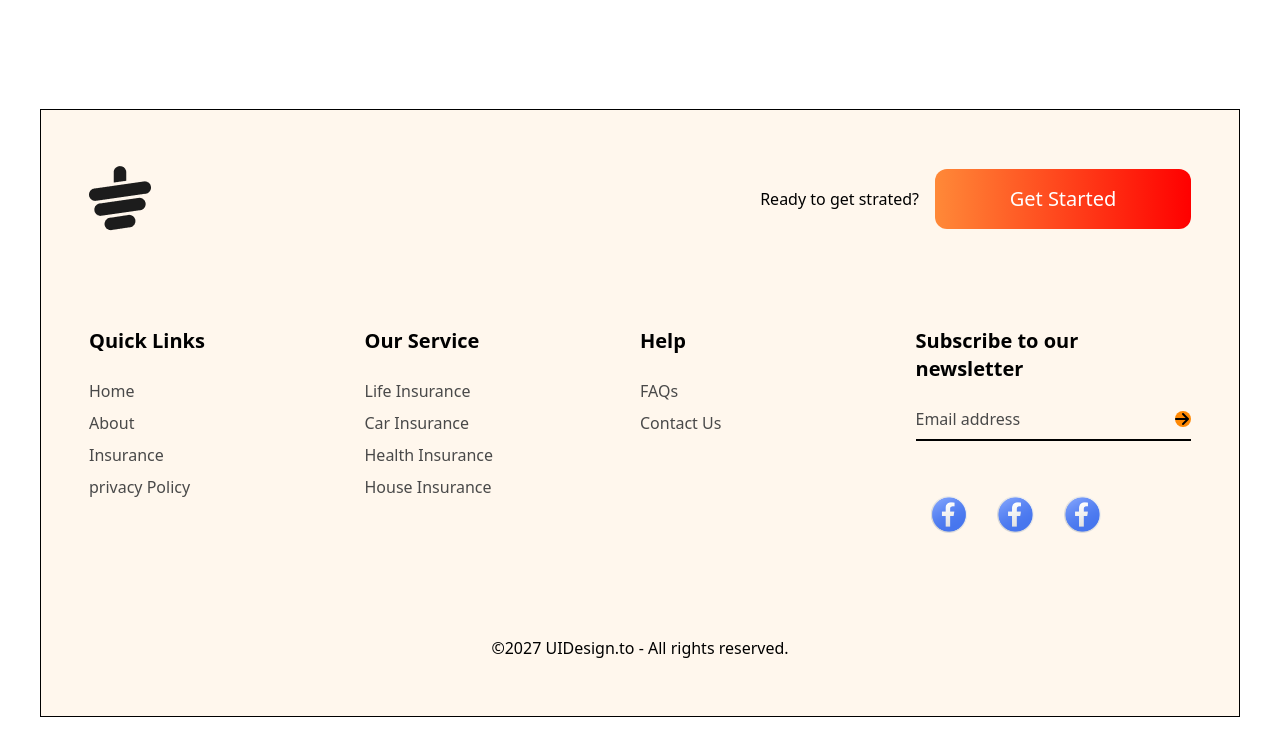
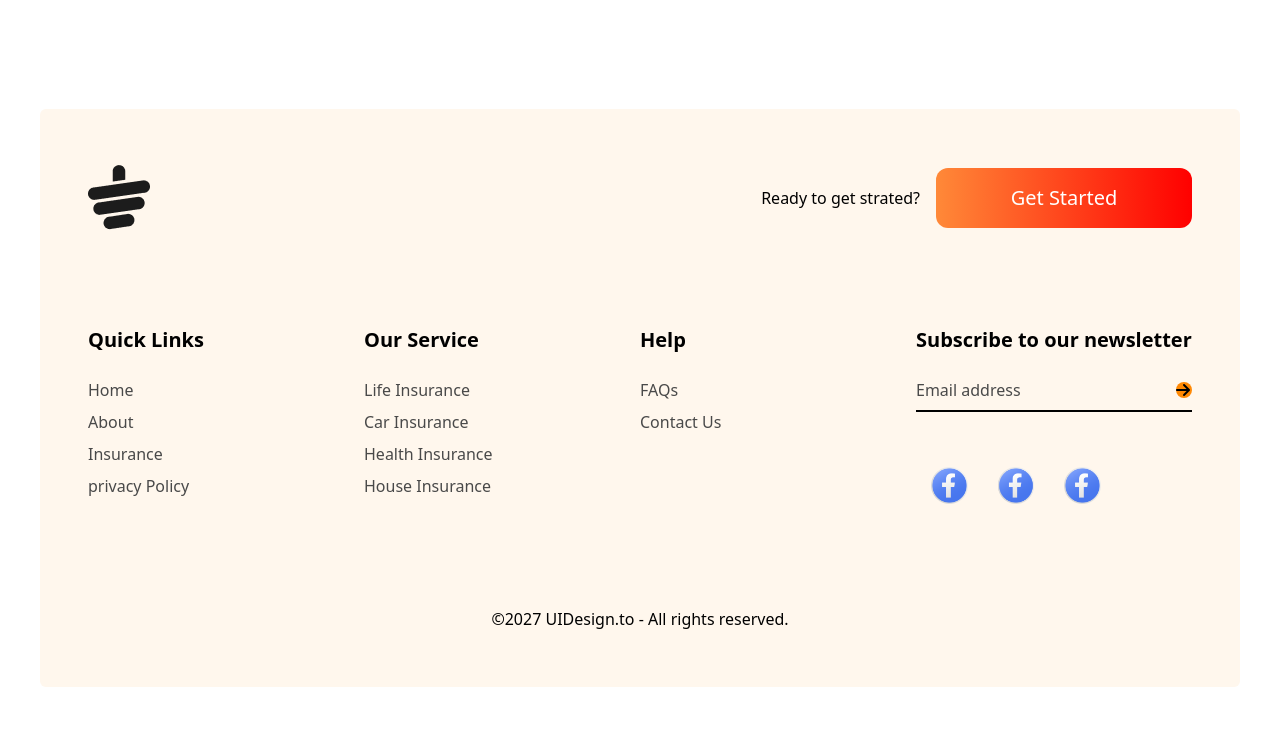
Before and after one commit to anik16-609/The-Tea-house, a plain HTML site: page index.html in a window 1280 px wide. Shown: the part 3553-4308 px from the top of the page. Drawn offline with nearby package versions, Linux system fonts and the light colour scheme.

Commit message:
All project Done by tailwind Css

```diff
--- a/index.html
+++ b/index.html
@@ -213,7 +213,7 @@
         </main>
     <footer>
         <!-- about -->
-         <section class="h-auto mb-24 border bg-orange-50  px-12 py-14">
+         <section class="h-auto mb-24 rounded-md bg-orange-50  px-12 py-14">
             <div class="flex justify-between mb-24">
             <div>
                 <img src="./images/cup.png" alt="">
```
